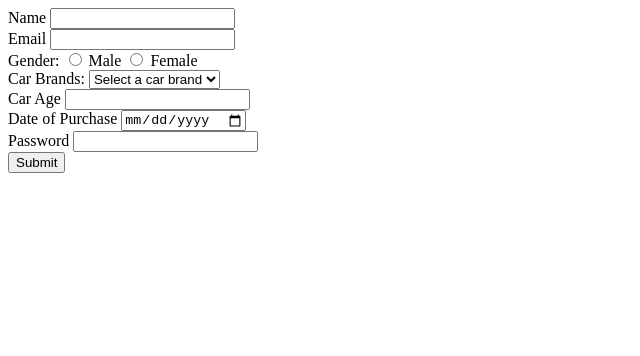
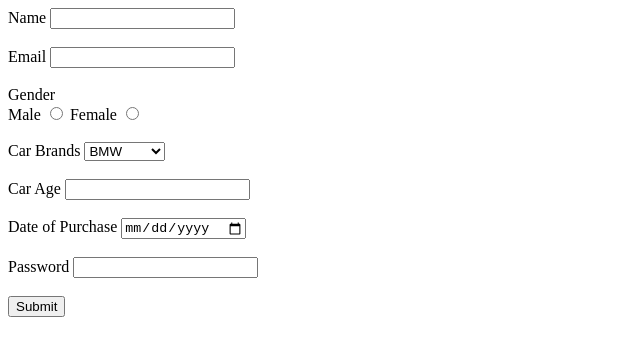
Before and after one commit to acciojob/car-insurance-form-MentalRanjith, a website: page main.html in a window 1280 px wide. Shown: the whole page, without its empty margins (0-640 px from the left). Drawn offline with Linux system fonts and the light colour scheme.

Commit message:
created a submission

```diff
--- a/main.html
+++ b/main.html
@@ -1,45 +1,56 @@
 <!DOCTYPE html>
-
 <html>
-
 <head>
-	<link rel="stylesheet" href="styles.css">
+    <title>Car Insurance Registration Form</title>
 </head>
 
 <body>
-	<!-- the entire body must be written by student -->
-	<form method="post">
-		<label for="name">Name</label>
-		<input type="text" id="name" required><br>
-		<label for="email">Email</label>
-		<input type="email" id="email" required><br>
-
-		<label>Gender: </label>
-		<input type="radio" id="male" name="gender" value="male" required>
-		<label for="male">Male</label>
-		<input type="radio" id="female" name="gender" value="female" required>
-		<label for="female">Female</label><br>
+    <form method="post">
 
 
-		<label for="cars">Car Brands: </label>
-		<select name="cars" id="cars" >
-		  <option value="">Select a car brand</option>
-			<option>BMW</option>
-			<option>Audi</option>
-			<option>Mercedez</option>
-		</select><br>
+        <label for="name">Name</label>
+        <input type="text" id="name" required>
+        <br><br>
 
-		<label for="carage">Car Age</label>
-		<input type="number" id="carage" required><br>
 
-		<label for="dop">Date of Purchase</label>
-		<input type="date" id="dop" required><br>
-		<label for="password">Password</label>
-        <input type="password" id="password" required><br>
-		<button type="submit">Submit</button>
-    <script type="text/javascript" src="./script.js">
-</script>
+        <label for="email">Email</label>
+        <input type="email" id="email" required>
+        <br><br>
 
+
+        <label>Gender</label><br>
+        <label for="male">Male</label>
+        <input type="radio" id="male" name="gender" required>
+
+        <label for="female">Female</label>
+        <input type="radio" id="female" name="gender" required>
+        <br><br>
+
+
+        <label for="cars">Car Brands</label>
+        <select id="cars">
+            <option value="BMW">BMW</option>
+            <option value="Audi">Audi</option>
+            <option value="Mercedez">Mercedez</option>
+        </select>
+        <br><br>
+
+
+        <label for="carage">Car Age</label>
+        <input type="number" id="carage" required>
+        <br><br>
+
+
+        <label for="dop">Date of Purchase</label>
+        <input type="date" id="dop" required>
+        <br><br>
+
+        <label for="password">Password</label>
+        <input type="password" id="password" required>
+        <br><br>
+
+        <button type="submit">Submit</button>
+
+    </form>
 </body>
-
 </html>
```
